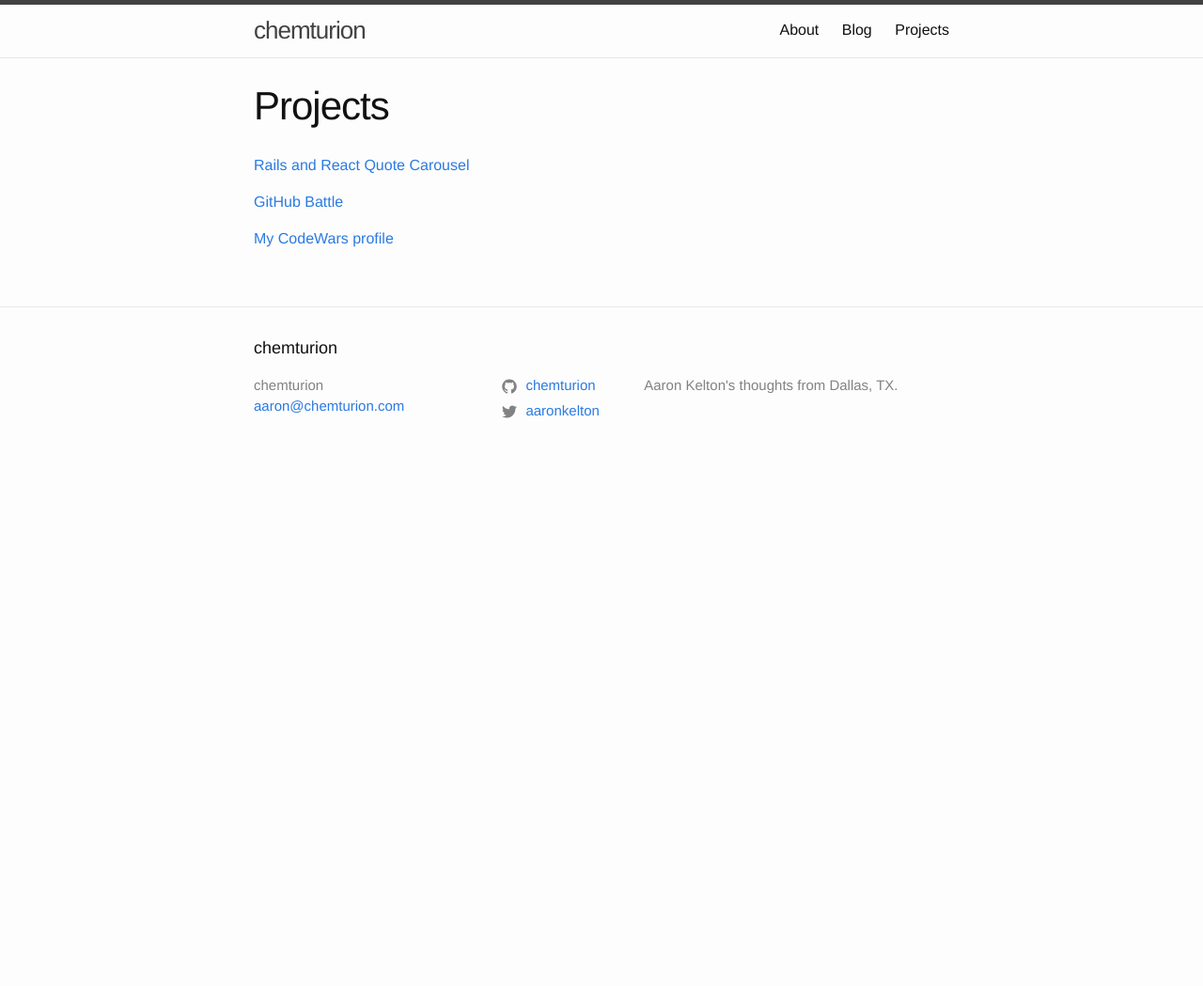
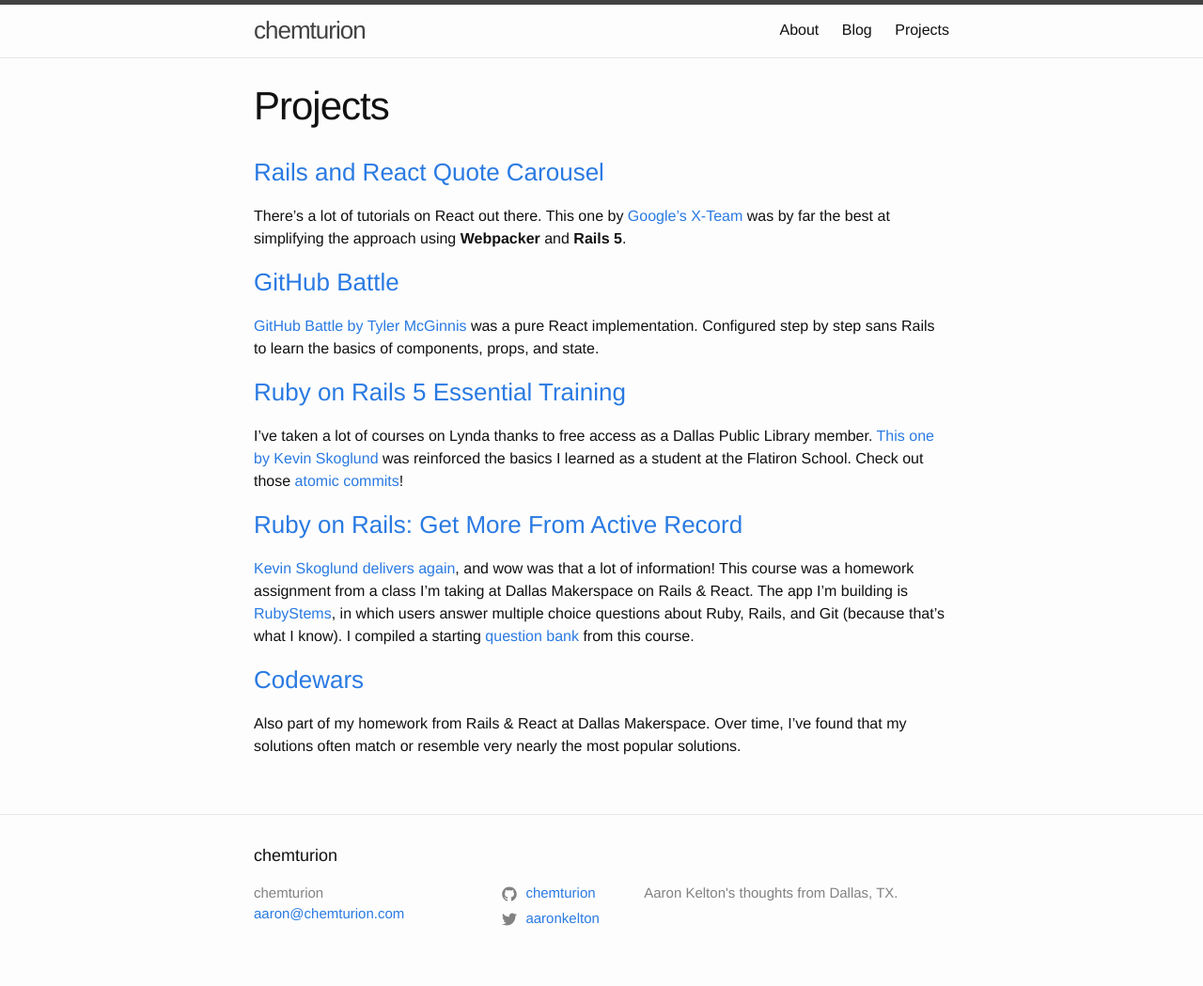
Before and after one commit to aaronkelton/chemturion.github.io, a Jekyll site: the page built from projects.md, in a window 1280 px wide. Shown: the whole page at 94% size. Built offline with Jekyll 4.4.1, drawn with Linux system fonts in a browser that asks for light colours; before the commit the page ends 900 px from its top, so only the background shows below that.

Commit message:
updated projects

```diff
--- a/projects.md
+++ b/projects.md
@@ -3,8 +3,22 @@
 title: Projects
 permalink: /projects/
 ---
-[Rails and React Quote Carousel](https://github.com/chemturion/react-quotes)
+### [Rails and React Quote Carousel](https://github.com/chemturion/react-quotes)
 
-[GitHub Battle](https://github.com/chemturion/github-battle)
+There's a lot of tutorials on React out there. This one by [Google's X-Team](https://x-team.com/blog/get-in-full-stack-shape-with-rails-5-1-webpacker-and-reactjs/) was by far the best at simplifying the approach using **Webpacker** and **Rails 5**.
 
-[My CodeWars profile](https://www.codewars.com/users/chemturion/)
+### [GitHub Battle](https://github.com/chemturion/github-battle)
+
+[GitHub Battle by Tyler McGinnis](https://tylermcginnis.com/courses/react-fundamentals/) was a pure React implementation. Configured step by step sans Rails to learn the basics of components, props, and state.
+
+### [Ruby on Rails 5 Essential Training](https://github.com/chemturion/content-management-system)
+
+I've taken a lot of courses on Lynda thanks to free access as a Dallas Public Library member. [This one by Kevin Skoglund](https://www.lynda.com/Ruby-Rails-tutorials/Ruby-Rails-5-Essential-Training/500551-2.html) was reinforced the basics I learned as a student at the Flatiron School. Check out those [atomic commits](https://github.com/chemturion/content-management-system/commits/master)!
+
+### [Ruby on Rails: Get More From Active Record](https://github.com/chemturion/active_record)
+
+[Kevin Skoglund delivers again](https://www.lynda.com/course-tutorials/Ruby-Rails-Getting-More-From-ActiveRecord/452751-2.html), and wow was that a lot of information! This course was a homework assignment from a class I'm taking at Dallas Makerspace on Rails & React. The app I'm building is [RubyStems](https://github.com/chemturion/rubystems), in which users answer multiple choice questions about Ruby, Rails, and Git (because that's what I know). I compiled a starting [question bank](https://github.com/chemturion/rubystems/blob/master/rails_question_bank.md) from this course.
+
+### [Codewars](https://www.codewars.com/users/chemturion/)
+
+Also part of my homework from Rails & React at Dallas Makerspace. Over time, I've found that my solutions often match or resemble very nearly the most popular solutions.
```
